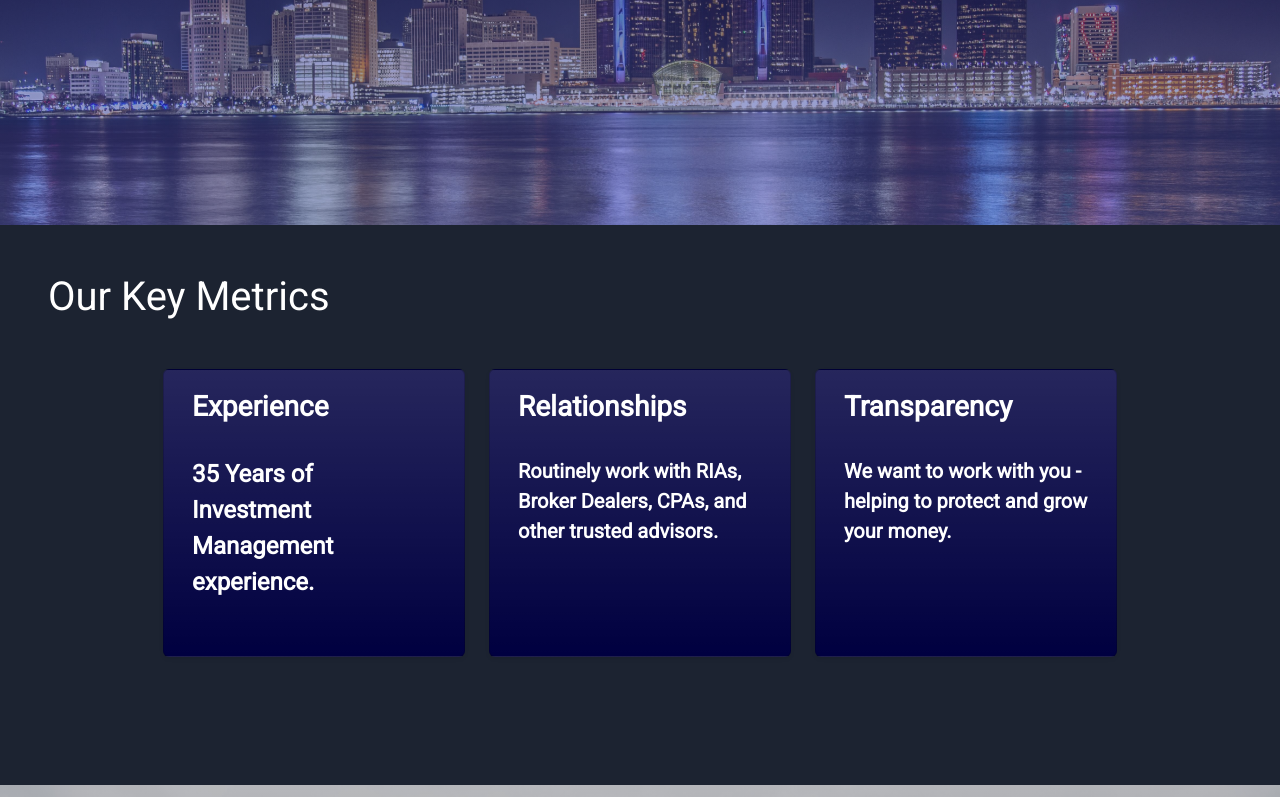
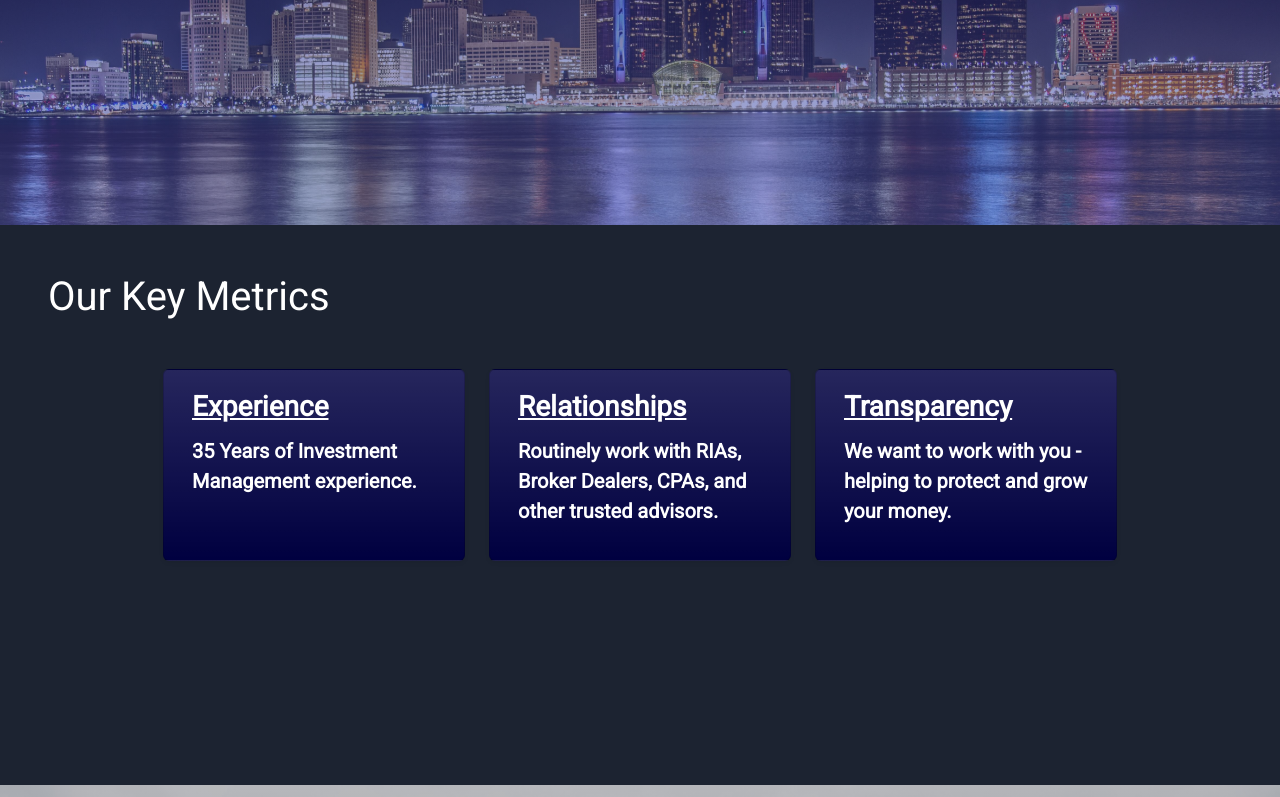
Before and after one commit to Fiscal2/longview-cap-partners, an Angular app: page /home in a window 1280 px wide. Shown: the part 445-1242 px from the top of the page. Built offline with nearby package versions, Linux system fonts and the light colour scheme.

Commit message:
key metric card edit

```diff
--- a/src/app/home/home.component.html
+++ b/src/app/home/home.component.html
@@ -17,23 +17,23 @@
     <div class="pt-5 text-white">
         <h1>Our Key Metrics</h1>
     </div>
-    <div class="row justify-content-center mt-5 gap-4" style="height: 18rem;">
+    <div class="row justify-content-center mt-5 gap-4" style="height: 12rem;">
         <div class="card col-sm-3 shadow-sm bg-gradient" style="background-color: #000040">
             <div class="card-body text-white">
-                <h3 class="fw-bolder card-title pt-1">Experience</h3>
-                <p class="card-text fs-4 pt-4"><b>35 Years of Investment Management experience.</b></p>
+                <h3 class="fw-bolder card-title pt-1 text-decoration-underline">Experience</h3>
+                <p class="card-text fs-5 pt-1"><b>35 Years of Investment Management experience.</b></p>
             </div>
         </div>
         <div class="card col-sm-3 shadow-sm bg-gradient" style="background-color: #000040">
             <div class="card-body text-white">
-                <h3 class="fw-bolder card-title pt-1">Relationships</h3>
-                <p class="card-text fs-5 pt-4"><b>Routinely work with RIAs, Broker Dealers, CPAs, and other trusted advisors.</b></p>
+                <h3 class="fw-bolder card-title pt-1 text-decoration-underline">Relationships</h3>
+                <p class="card-text fs-5 pt-1"><b>Routinely work with RIAs, Broker Dealers, CPAs, and other trusted advisors.</b></p>
             </div>
         </div>
         <div class="card col-sm-3 shadow-sm bg-gradient" style="background-color:  #000040">
             <div class="card-body text-white">
-                <h3 class="fw-bolder card-title pt-1">Transparency</h3>
-                <p class="card-text fs-5 pt-4"><b>We want to work with you - helping to protect and grow your money.</b></p>
+                <h3 class="fw-bolder card-title pt-1 text-decoration-underline">Transparency</h3>
+                <p class="card-text fs-5 pt-1"><b>We want to work with you - helping to protect and grow your money.</b></p>
             </div>
         </div>
     </div>
```
